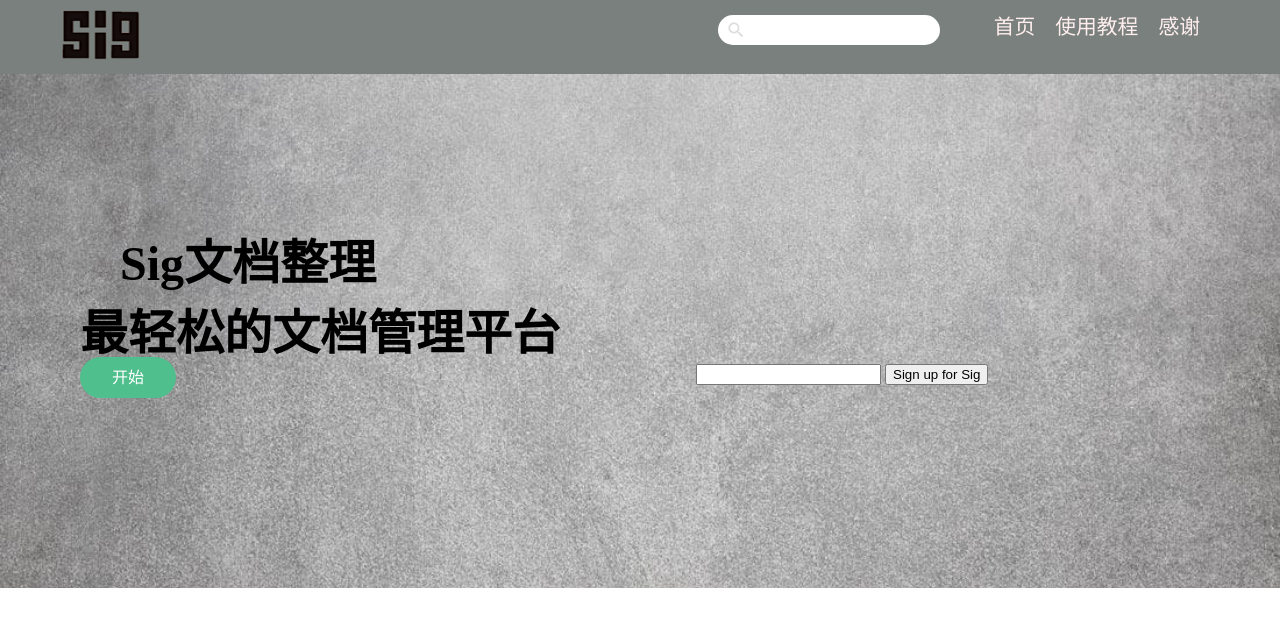
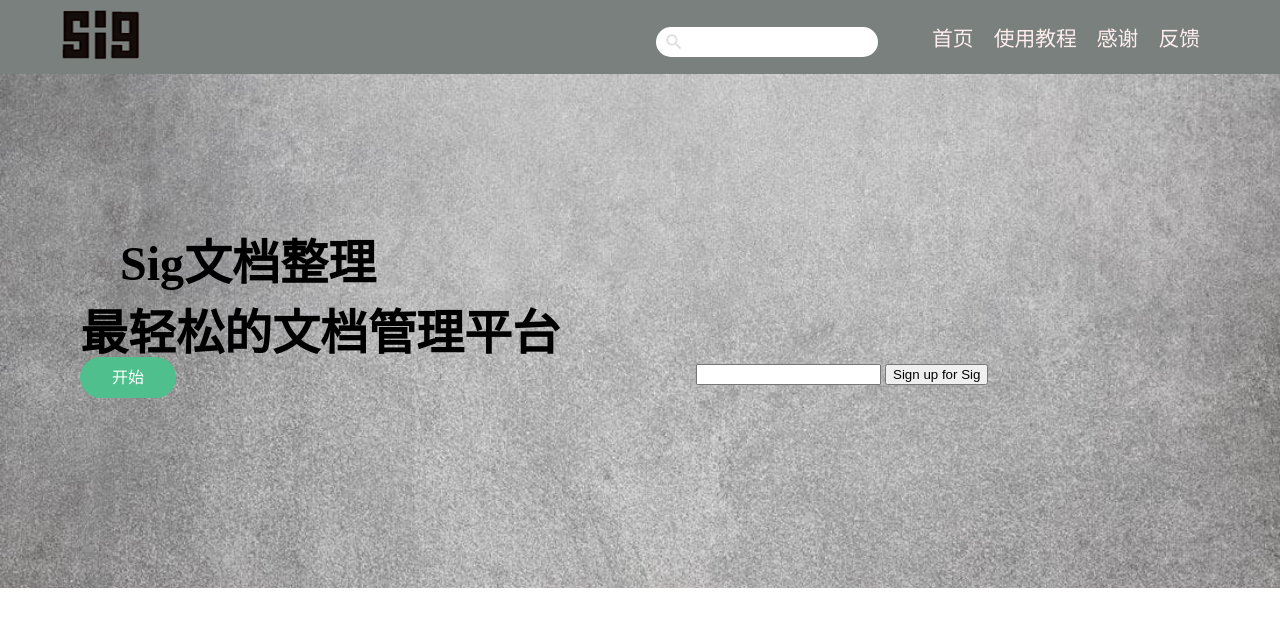
Before and after one commit to Sigboom/HCJS, a Vue app in the folder SitePage/autosort/: page / in a window 1280 px wide. Shown: the top 626 px of the page. Built offline with nearby package versions, Linux system fonts and the light colour scheme.

Commit message:
look better

```diff
--- a/SitePage/autosort/index.html
+++ b/SitePage/autosort/index.html
@@ -36,7 +36,9 @@
                 </form>
             </div>
         </div>
+        <div id="describe">
 
+        </div>
         <script>
             var head = new Vue({
                 el: "#header",
@@ -44,7 +46,8 @@
                     nav: [
                         { name: '首页', href: '#' },
                         { name: '使用教程', href: 'https://sigboom.cn' },
-                        { name: '感谢', href: '#' }
+                        { name: '感谢', href: '#' },
+                        { name: '反馈', href: '#' }
                     ]
                 }
             })
--- a/SitePage/autosort/static/css/index.css
+++ b/SitePage/autosort/static/css/index.css
@@ -13,6 +13,7 @@ body {
 }
 
 #nav {
+    padding-top: 12px;
     float: right;
 }
 
```
